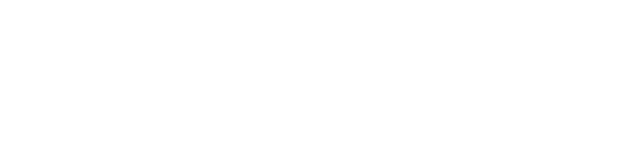
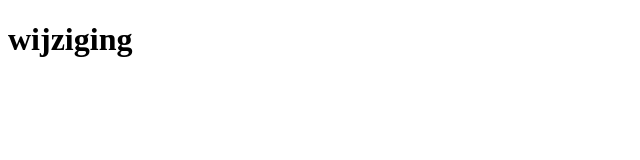
Before and after one commit to syntraprogrammeurs/eersteoef, a plain HTML site: page index.html in a window 1280 px wide. Shown: the whole page, without its empty margins (0-640 px from the left). Drawn offline with Linux system fonts and the light colour scheme.

Commit message:
wijziging

```diff
--- a/index.html
+++ b/index.html
@@ -5,6 +5,6 @@
     <title>Title</title>
 </head>
 <body>
-
+<h1>wijziging</h1>
 </body>
 </html>
```
